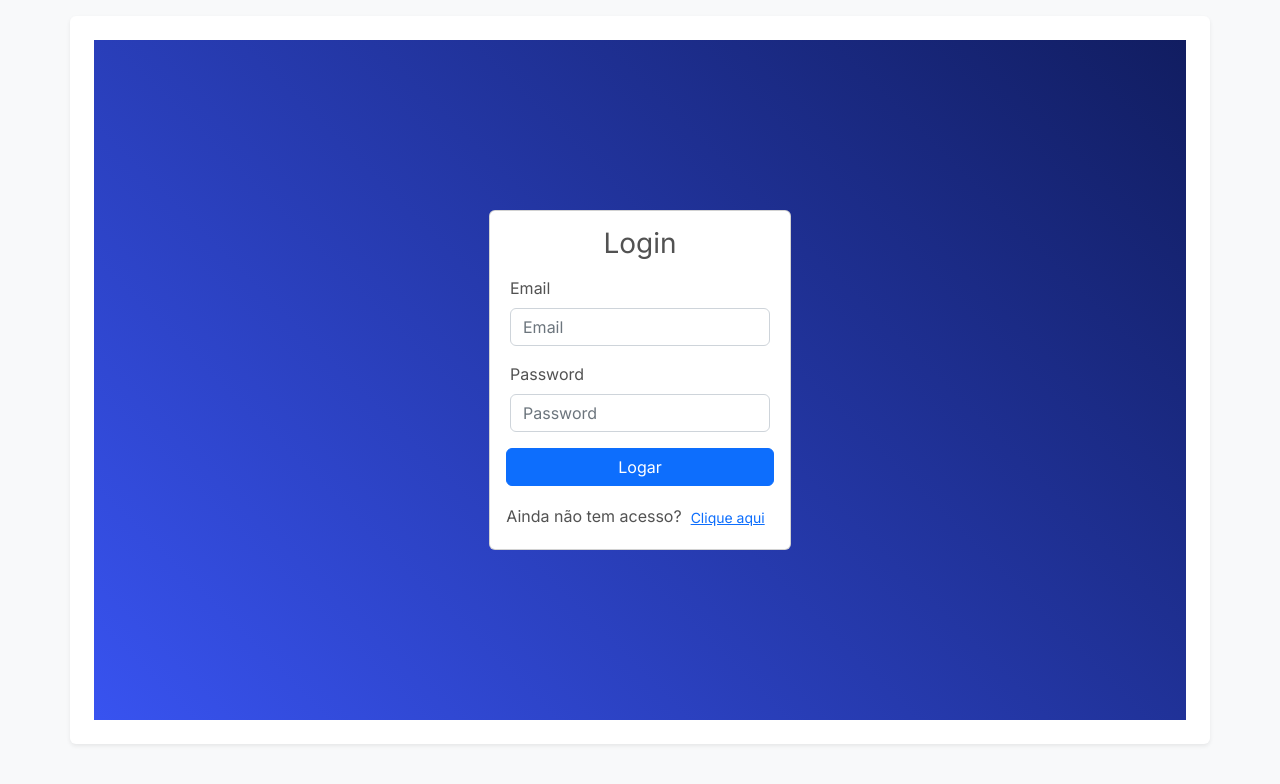
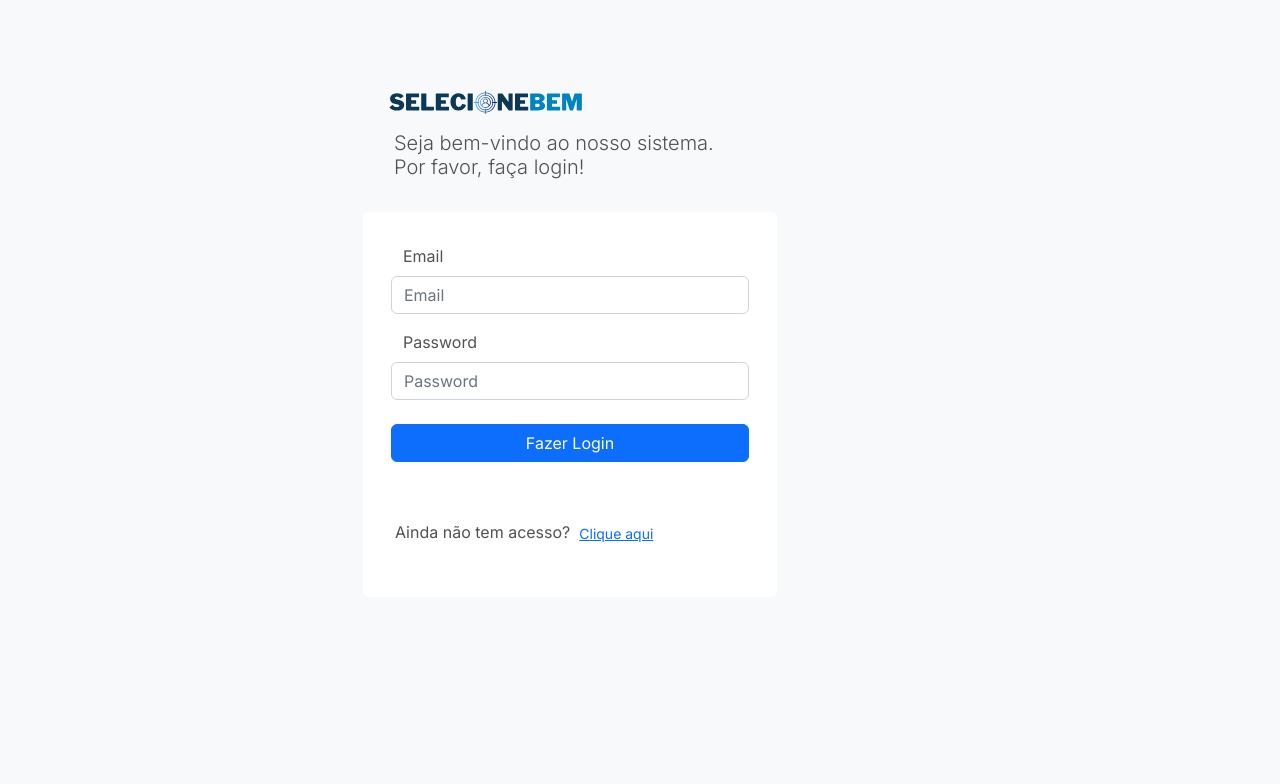
Before and after one commit to edcolares/ProjetoSelecioneBem-FrontEnd, a React (Vite) app: page /dashboard in a window 1280 px wide. Shown: the top 784 px of the page. Built offline with nearby package versions, Linux system fonts and the light colour scheme; a web font is replaced by a local one; what pdfmake would draw is missing.

Commit message:
UltimaAtualizacaoRender

```diff
--- a/src/App.jsx
+++ b/src/App.jsx
@@ -20,7 +20,7 @@ function App() {
         <AuthProvider>
 
           <Navbar></Navbar>
-          <Container className="my-3 px-4 py-4 bg-white rounded shadow-sm">
+          <Container className="my-3 px-4 py-4 bg-light rounded shadow-sm">
             <Outlet></Outlet>
           </Container>
 
@@ -37,10 +37,7 @@ function App() {
 
       <div className='App'>
         <AuthProvider>
-
-          <Container className="my-3 px-4 py-4 bg-white rounded shadow-sm">
             <Outlet></Outlet>
-          </Container>
         </AuthProvider>
 
       </div>
--- a/src/components/Login/index.jsx
+++ b/src/components/Login/index.jsx
@@ -1,7 +1,8 @@
 import React, { useState } from 'react';
-import { Alert, Container, Row, Col, Form, FormGroup, Label, Input, Button, Card } from 'reactstrap';
+import { Alert, Container, Row, Col, Form, FormGroup, Label, Input, Button, Card, CardBody } from 'reactstrap';
 import { useAuth } from '../../context/AuthProvider/useAuth';
 import { useNavigate } from 'react-router-dom';
+import SelecioneBem2 from '../../assets/1.svg';
 
 const LoginScreen = () => {
     const [email, setEmail] = useState('');
@@ -35,19 +36,34 @@ const LoginScreen = () => {
 
     return (
         <Container
-            className="d-flex align-items-center justify-content-center navbar"
+            className="d-flex bg-light align-items-center justify-content-center p-0 m-0"
             style={
                 {
                     height: '85vh'
                 }}>
             <Row>
-                <Col xs={12} sm={12} md={12} lg={12} xl={12}>
+                <Col xs={12} sm={12} md={12} lg={12} xl={12} className='d-flex align-items-center justify-content-center'>
                     <Form onSubmit={onFinish}>
-                        <Card className="d-flex align-items-center justify-content-center p-3">
-                            <h1 className="h3 mb-3 fw-normal">Login</h1>
+                    <FormGroup className='px-4'>
+                            <img
+                                src={SelecioneBem2}
+                                alt='Dashboard'
+                                width={200}
+                                height={40}
+                            />
+                            <h5 className='fw-light p-2 mb-4'>
+                                Seja bem-vindo ao nosso sistema. <br />
+                                Por favor, faça login!
+                            </h5>
+                        </FormGroup>
+                        <Card
+                            className="d-flex align-items-center justify-content-center p-3"
+                            color='light'
+                        outline>
+                            <CardBody>
                                 {errorMessage && <Alert color="danger">{errorMessage}</Alert>}
-                            <FormGroup>
-                                <Label for="email">Email</Label>
+                                <FormGroup row className='px-2 d-flex align-items-baseline'>
+                                    <Label for="email" className=''>Email</Label>
                                     <Input
                                         type="email"
                                         name="email"
@@ -59,7 +75,8 @@ const LoginScreen = () => {
                                         required
                                     />
                                 </FormGroup>
-                            <FormGroup>
+
+                                <FormGroup row className='px-2 d-flex align-items-baseline'>
                                     <Label for="password">Password</Label>
                                     <Input
                                         type="password"
@@ -72,10 +89,12 @@ const LoginScreen = () => {
                                         required
                                     />
                                 </FormGroup>
+                                <FormGroup row className='p-2 d-flex align-items-baseline'>
                                     <Button color="primary" className="w-100" type="submit">
-                                Logar
+                                        Fazer Login
                                     </Button>
-                            <div className='mt-3'>
+                                </FormGroup>
+                                <FormGroup className='mt-5'>
                                     Ainda não tem acesso?
                                     <Button
                                         variant="link"
@@ -85,7 +104,8 @@ const LoginScreen = () => {
                                     >
                                         Clique aqui
                                     </Button>
-                            </div>
+                                </FormGroup>
+                            </CardBody>
                         </Card>
                     </Form>
                 </Col>
--- a/src/routes/codeUtils.jsx
+++ b/src/routes/codeUtils.jsx
@@ -6,7 +6,7 @@ export const colorBadgeSkills = (type) => {
     switch (type) {
         case 'Soft':
         case 'Soft Skill':
-            colorBadge = 'warning';
+            colorBadge = 'primary';
             break;
 
         case 'Hard':
@@ -14,7 +14,7 @@ export const colorBadgeSkills = (type) => {
             colorBadge = 'danger';
             break;
         default:
-            colorBadge = 'primary';
+            colorBadge = 'warning';
     }
     return colorBadge;
 };
--- a/src/routes/dashboard/chartsFilterControl.jsx
+++ b/src/routes/dashboard/chartsFilterControl.jsx
@@ -1,31 +1,38 @@
 import fetch from '../../services/config';
 import React, { useState, useEffect } from 'react'
+import { useAuth } from '../../context/AuthProvider/useAuth';
 import { Chart } from "react-google-charts";
 
 export const options = {
-  legend: "none",
-  chartArea: { left: 200, top: 100, right: 5, bottom: 50 },
-  pieSliceText: "label",
+  // legend: { position: "right"},
+  chartArea: { left: 20, top: 150, right: 10, bottom: 10 },
+  pieSliceText: "percentual",
   fontName: 'Inter',
   fontSize: 10,
   colors: [
-    '#4C83B7', // Azul claro
+    '#FF6767',
+    '#D68EDB',
+    '#00BFFF',
+    '#E38F51',
+    '#FF1493',
+    '#FF69B4',
+    '#5FA8D3',
+    '#BA55D3',
+    '#FF8C00',
+    '#63BC85',
+
     '#CD4C7D', // Rosa
     '#FFAD5C', // Laranja
+    '#8F70A6', // Lilás
+    '#5FA8D3', // Azul
+    '#D68EDB', // Rosa claro
+    '#FF6767', // Vermelho claro
     '#63BC85', // Verde claro
-    '#8F70A6', // Lilás
-    '#FF6767', // Vermelho claro
-    '#5FA8D3', // Azul
     '#E38F51', // Laranja claro
     '#84C17D', // Verde
-    '#D68EDB', // Rosa claro
     '#F3B87B', // Amarelo
     '#7FBEEB', // Azul claro
   ],
-  chartArea: {
-    width: '70%',
-    height: '60%',
-  },
   hAxis: {
     title: 'Quantidade'
   }
@@ -34,12 +41,14 @@ export const options = {
 export function ChartsFilterControl() {
 
   const [departments, setDepartments] = useState([]);
+  const auth = useAuth();
+  const useId = auth.id;
 
   const departmentStatistics = async () => {
     try {
-      const response = await fetch.get(`/department/statistics`);
+      const response = await fetch.get(`/department/statistics/${useId}`);
       const data = response.data;
-      // console.log("Valor de Data: ", data);
+      console.log("Department Statistics: ", data);
       setDepartments(data)
     } catch (error) {
       console.log(error);
@@ -52,6 +61,7 @@ export function ChartsFilterControl() {
 
   for (let i = 0; i < departments.length; i++) {
     const department = departments[i];
+    console.log();
     data.push([String(department.name), String(department.nivel), Number(department.qtde_oportunidades)])
   }
 
@@ -62,9 +72,9 @@ export function ChartsFilterControl() {
 
   return (
     <Chart
-      chartType="BarChart"
+      chartType="PieChart"
       width="100%"
-      height="300px"
+      height="400px"
       loader={<div>Carregando gráfico...</div>}
       data={data}
       options={options}
@@ -84,10 +94,10 @@ export function ChartsFilterControl() {
           options: {
             filterColumnIndex: 1,
             ui: {
-              labelStacking: "horizontal",
+              labelStacking: "vertical",
               label: "Escolha o nível: ",
-              allowTyping: false,
-              allowMultiple: false,
+              allowTyping: true,
+              allowMultiple: true,
             },
           },
         },
--- a/src/routes/dashboard/dashboard.jsx
+++ b/src/routes/dashboard/dashboard.jsx
@@ -32,12 +32,11 @@ const Dashboard = () => {
                 {/* <Col md={12}>
                     <TableOpenJobOpportunity idUser={Number(auth.id)}/>
                 </Col> */}
-            <InfoJobOpportunities />
+                <InfoJobOpportunities />
                 <Col md={6} className='my-3'>
                     <Card
                         className="my-0"
-                        color="secondary"
-                        outline
+                        color="light"
                         style={{
                             width: '100%'
                         }}>
@@ -55,8 +54,7 @@ const Dashboard = () => {
                 <Col md={6} className='my-3'>
                     <Card
                         className="my-0"
-                        color="secondary"
-                        outline
+                        color="light"
                         style={{
                             width: '100%'
                         }}>
@@ -75,8 +73,7 @@ const Dashboard = () => {
                 <Col md={6} className='my-3'>
                     <Card
                         className="my-0"
-                        color="secondary"
-                        outline
+                        color="light"
                         style={{
                             width: '100%'
                         }}>
@@ -95,8 +92,7 @@ const Dashboard = () => {
                 <Col md={6} className='my-3'>
                     <Card
                         className="my-0"
-                        color="secondary"
-                        outline
+                        color="light"
                         style={{
                             width: '100%'
                         }}>
@@ -112,11 +108,10 @@ const Dashboard = () => {
                 </Col>
 
 
-                <Col md={6} className='my-3'>
+                {/* <Col md={6} className='my-3'>
                     <Card
                         className="my-0"
-                        color="secondary"
-                        outline
+                        color="light"
                         style={{
                             width: '100%'
                         }}>
@@ -130,7 +125,7 @@ const Dashboard = () => {
                             </CardText>
                         </CardBody>
                     </Card>
-                </Col>
+                </Col> */}
 
             </Row>
         </Container>
--- a/src/routes/dashboard/dashboardTeste.jsx
+++ b/src/routes/dashboard/dashboardTeste.jsx
@@ -55,7 +55,7 @@ export function JobOpportunitiesMonthByUser() {
         try {
             const response = await fetch.get(`/jobopportunity/statistics/getJobOpportunitiesMonthByUser/${useId}`);
             const data = response.data;
-            // console.log("Valor de Data: ", data);
+            console.log("Valor de Data: ", data);
             setJobOpportunities(data)
         } catch (error) {
             console.log(error);
@@ -82,7 +82,7 @@ export function JobOpportunitiesMonthByUser() {
             <Chart
                 chartType="ColumnChart"
                 width={'100%'}
-                height={'300px'}
+                height={'400px'}
                 loader={<div>Carregando gráfico...</div>}
                 data={data}
                 options={options}
--- a/src/routes/jobopportunity/PieChartTop10Skill.jsx
+++ b/src/routes/jobopportunity/PieChartTop10Skill.jsx
@@ -1,6 +1,7 @@
 import fetch from '../../services/config';
 import React, { useState, useEffect } from 'react'
 import { Chart } from 'react-google-charts'
+import { string } from 'yup';
 
 const teste = () => {
 
@@ -18,32 +19,36 @@ const teste = () => {
     }
 
     let data = [
-        ["Nome", "Frequência"],
+        ["Nome", "Frequência", { role: "style" }],
+    ];
+
+    const colors = [
+        '#FF6767', // Vermelho claro
+        '#CD4C7D', // Rosa
+        '#FFAD5C', // Laranja
+        '#63BC85', // Verde claro
+        '#8F70A6', // Lilás
+        '#5FA8D3', // Azul
+        '#E38F51', // Laranja claro
+        '#D68EDB', // Rosa claro
+        '#F3B87B', // Amarelo
+        '#7FBEEB', // Azul claro
+        '#84C17D', // Verde
     ];
 
     for (let i = 0; i < skills.length; i++) {
         const skill = skills[i];
-        data.push([String(skill.name), Number(skill.count)])
+        data.push([String(skill.name), Number(skill.count), 'color:  #8F70A6'])
+        console.log(`'color: `+colors[i]+`'`);
     }
-
-
 
     const options = {
         // title: "As 10 mais utilizadas",
-        legend: true, //Remove a legenda do canot superior direito
-        pieSliceText: "%", // "label" "value" aparece o titulo
-        chartArea: { width: "100%" },
-        is3D: true, // Gráfico 3D (Em alguns gráficos 3D tem que ser false)
-        //pieHole: 0.2,
-        //sliceVisibilityThreshold: 0.2, // 20% - Gráfico mostra um dado e other
-
-        // hAxis: {
-        //     title: "Frequência",
-        //     minValue: 0,
-        // },
-        // vAxis: {
-        //     title: "City",
-        // },
+        legend: "none", //Remove a legenda do canot superior direito
+        pieSliceText: "label", // "label" "value" aparece o titulo
+        chartArea: { left: 150, top: 20, right: 20, bottom: 20 },
+        fontName: 'Inter',
+        fontSize: 10,
     };
 
     useEffect(() => {
@@ -53,14 +58,12 @@ const teste = () => {
 
     return (
         <Chart
-            chartType="PieChart" //BarChart, ColumnChart, PieChart,LineChart
-            width="100%
-            "
+            chartType="BarChart" //BarChart, ColumnChart, PieChart,LineChart
+            width="100%"
             height="400px"
-            // legendToggle
+            loader={<div>Carregando gráfico...</div>}
+            data={data}
             options={options}
-            data={data}
-        // data={[["Age", "Weight"], [4, 5.5], [8, 12]]}
         />
     )
 }
--- a/src/routes/jobopportunitySkill/factorJobOpportunitySkill.jsx
+++ b/src/routes/jobopportunitySkill/factorJobOpportunitySkill.jsx
@@ -109,7 +109,7 @@ const factorJobOpportunitySkill = () => {
                     ))}
                 </div>
                 <FormGroup check row>
-                    <Col lg={12} className='my-3 p-3 d-flex justify-content-end'>
+                    <Col lg={12} className='m-0 pt-2 d-flex justify-content-end'>
                         <Button color='success' type='submit' size='md'>
                             Concluir Cadastro
                         </Button>
```
Also changed, not shown: src/routes/jobopportunity/createJobOpportunity.jsx (+1 -34 lines). Lines whose indentation alone changed are shown as unchanged.
